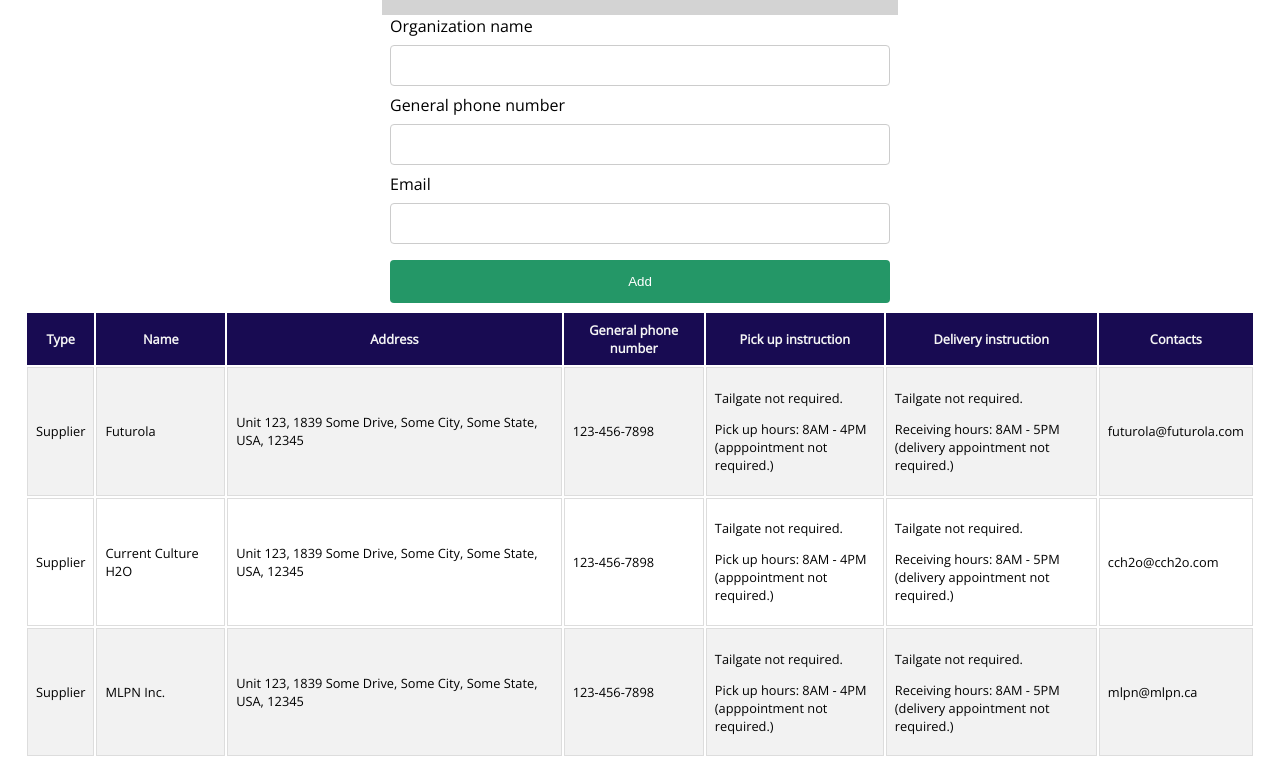
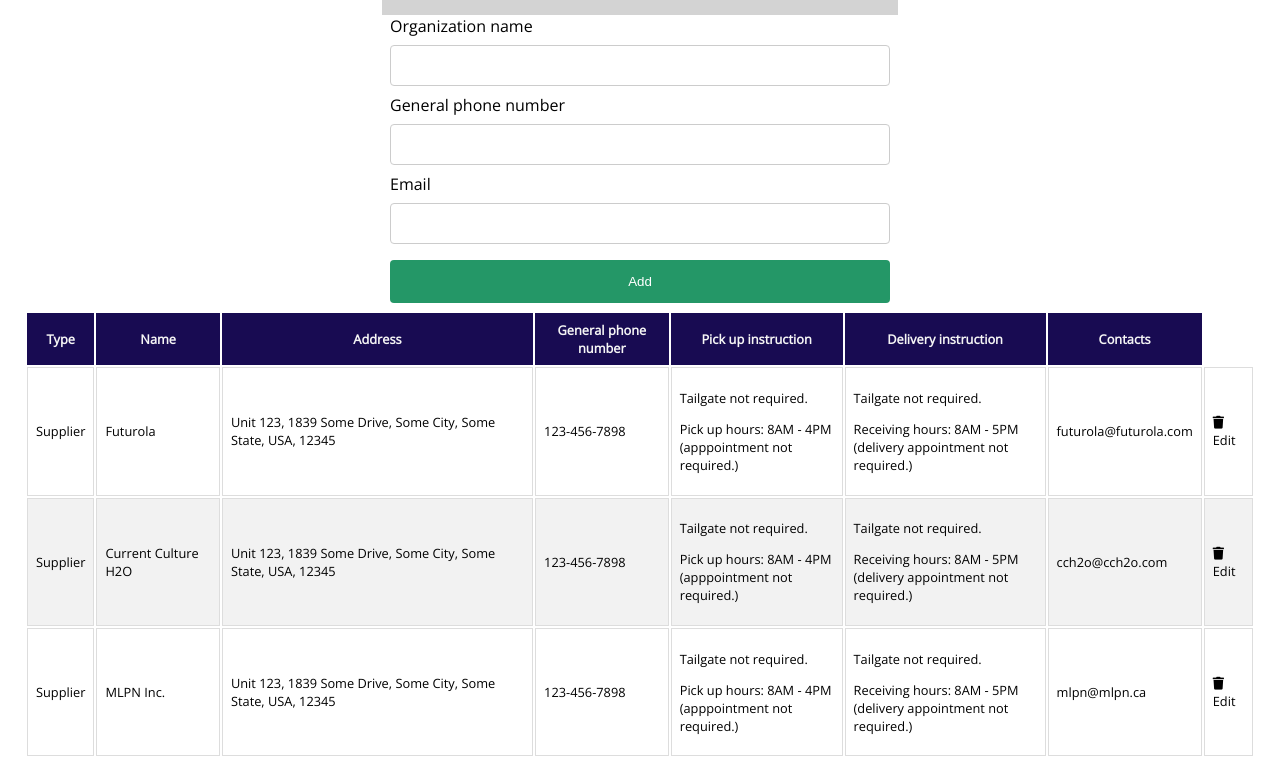
Before and after one commit to ellesense/contact-list-for-work, a React (Create React App) app in the folder client/: page / in a window 1280 px wide. Shown: the part 377-1160 px from the top of the page. Built offline with nearby package versions, Linux system fonts and the light colour scheme.

Commit message:
fixed thead && tbody issues

```diff
--- a/client/src/components/contacts/ContactItem.js
+++ b/client/src/components/contacts/ContactItem.js
@@ -17,10 +17,6 @@
 
   return (
     <tr>
-      {/* <span className={styles.deleteBtn}>
-            <i className="fa fa-trash" onClick={onDelete}></i>
-          </span>
-          <span onClick={onSelectContact}>Edit</span> */}
       <td>Supplier</td>
       <td id={styles.organizationName}>{name}</td>
       <td>Unit 123, 1839 Some Drive, Some City, Some State, USA, 12345</td>
@@ -40,6 +36,12 @@
         </p>
       </td>
       <td>{email}</td>
+      <td>
+        <span className={styles.deleteBtn}>
+          <i className="fa fa-trash" onClick={onDelete}></i>
+        </span>
+        <span onClick={onSelectContact}>Edit</span>
+      </td>
     </tr>
   );
 };
--- a/client/src/components/contacts/Contacts.js
+++ b/client/src/components/contacts/Contacts.js
@@ -10,6 +10,7 @@
 
   return (
     <table className={styles.contactsTable}>
+      <thead>
         <tr>
           <th>Type</th>
           <th>Name</th>
@@ -19,6 +20,8 @@
           <th>Delivery instruction</th>
           <th>Contacts</th>
         </tr>
+      </thead>
+      <tbody>
         {filtered !== null
           ? filtered.map((contact) => (
               <ContactItem key={contact.id} contact={contact} />
@@ -26,6 +29,7 @@
           : contacts.map((contact) => (
               <ContactItem key={contact.id} contact={contact} />
             ))}
+      </tbody>
     </table>
   );
 };
```
Lines whose indentation alone changed are shown as unchanged.
